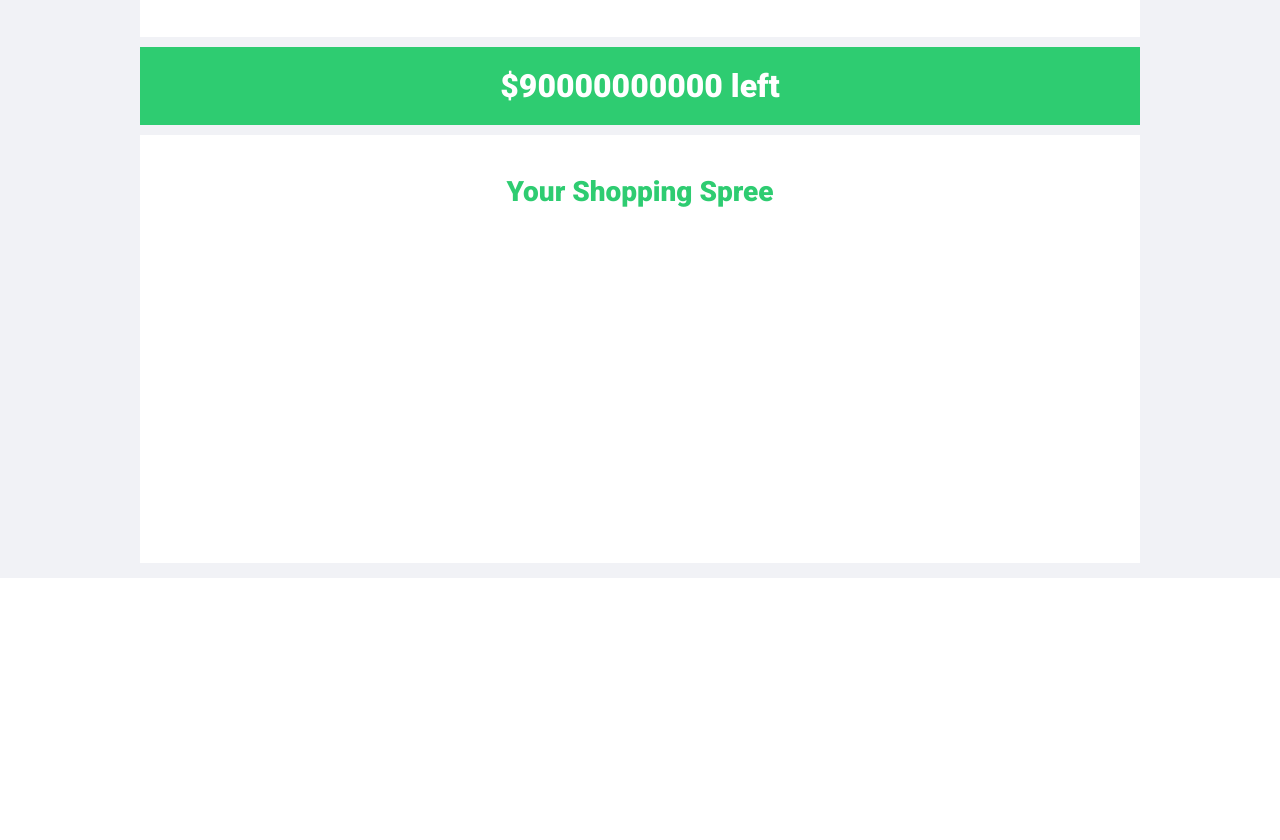
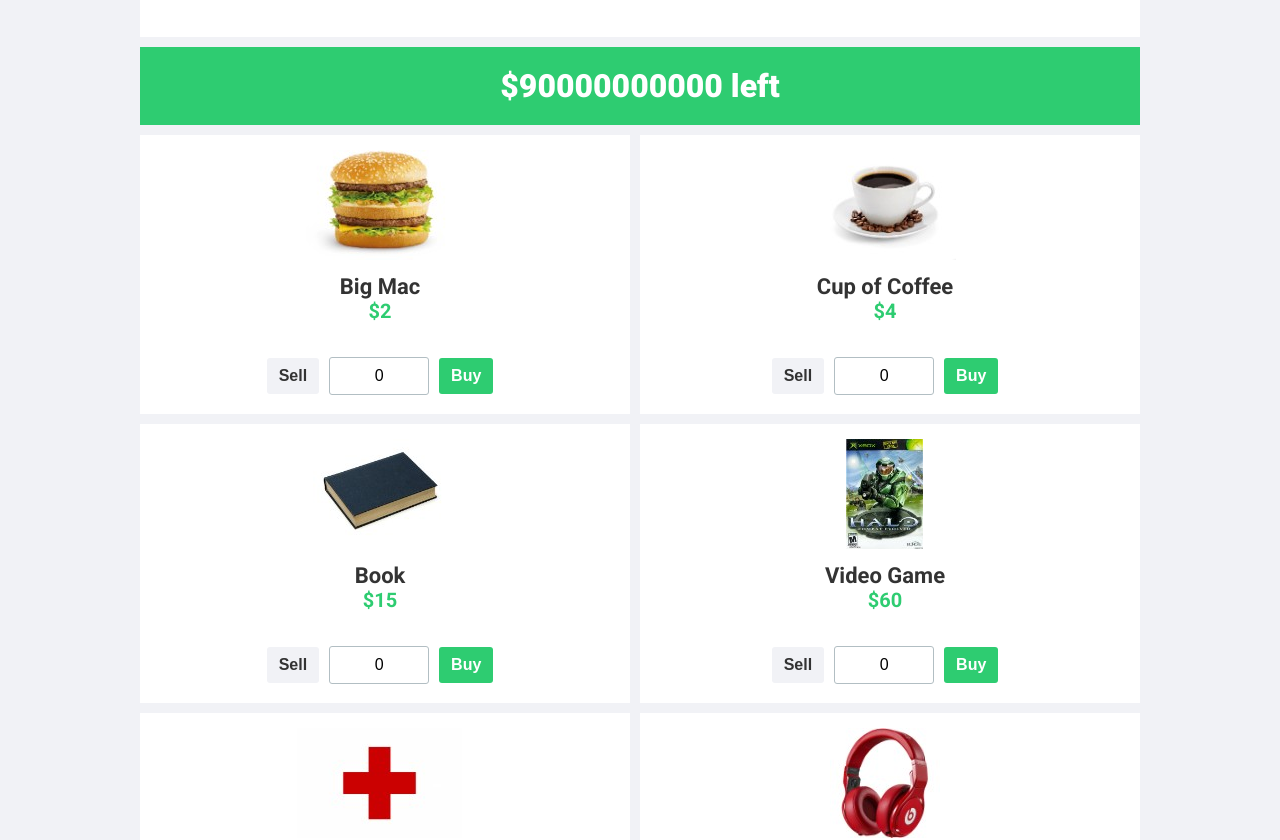
Before and after one commit to Tom8mths/spend-billgates-money, a Vue app: page /#/ in a window 1280 px wide. Shown: the part 343-1183 px from the top of the page. Built offline with nearby package versions, Linux system fonts and the light colour scheme.

Commit message:
feat: add props to home component

```diff
--- a/src/views/Home.vue
+++ b/src/views/Home.vue
@@ -2,7 +2,19 @@
   <div class="home">
     <Header />
     <Money />
-    <Items />
+    <div class="container">
+      <div class="container__items">
+        <div v-for="item in items" class="container__items_item" :key="item.id">
+          <Item
+            :id="item.id"
+            :name="item.name"
+            :price="item.price"
+            :image="item.image"
+            :quantity="item.quantity"
+          />
+        </div>
+      </div>
+    </div>
     <Cart />
   </div>
 </template>
@@ -11,16 +23,100 @@
 // @ is an alias to /src
 import Header from "@/components/Header.vue";
 import Money from "@/components/Money.vue";
-import Items from "@/components/Items.vue";
+import Item from "@/components/Item.vue";
 import Cart from "@/components/Cart.vue";
 
 export default {
   name: "Home",
+  computed: {
+    items() {
+      return this.$store.state.items;
+    }
+  },
   components: {
     Header,
     Money,
-    Items,
+    Item,
     Cart
   }
 };
 </script>
+
+<style lang="scss">
+@import "@/assets/sass/_variables.scss";
+@import "@/assets/sass/_buttons.scss";
+
+.container__items {
+  width: auto;
+  height: auto;
+
+  display: grid;
+  grid-template-columns: 33.3% 33.33% 33.33%;
+  &_item {
+    display: inline-block;
+    text-align: center;
+    background-color: $white;
+    margin-bottom: 10px;
+    margin-right: 10px;
+    img {
+      padding: 15px 10px 10px;
+    }
+    h3 {
+      font-size: 22px;
+      color: $black;
+    }
+    h4 {
+      color: $primary;
+      font-size: 20px;
+    }
+    .actions {
+      padding: 9px 0;
+      margin: 25px 0 0;
+      white-space: nowrap;
+      input {
+        max-width: 100px;
+        text-align: center;
+        border-radius: 3px;
+        border-width: 1px;
+        border-style: solid;
+        border-color: rgb(178, 190, 195);
+        border-image: initial;
+        padding: 9px 12px;
+        font-size: 16px;
+        font-family: Arial, Helvetica, sans-serif !important;
+        &::-webkit-inner-spin-button {
+          -webkit-appearance: none;
+          margin: 0;
+        }
+
+        /* Firefox */
+        &[type="number"] {
+          -moz-appearance: textfield;
+        }
+      }
+    }
+  }
+  @media only screen and (min-width: 1518px) {
+    &_item {
+      &:nth-child(3n) {
+        margin-right: 0;
+      }
+    }
+  }
+  @media only screen and (max-width: 1517px) {
+    grid-template-columns: 50% 50%;
+    &_item {
+      margin-bottom: 10px;
+      &:nth-child(2n) {
+        margin-right: 0;
+      }
+    }
+  }
+  @media only screen and (max-width: 720px) {
+    grid-template-columns: 100%;
+    &_item {
+      margin-right: 0;
+    }
+  }
+}
+</style>
```
